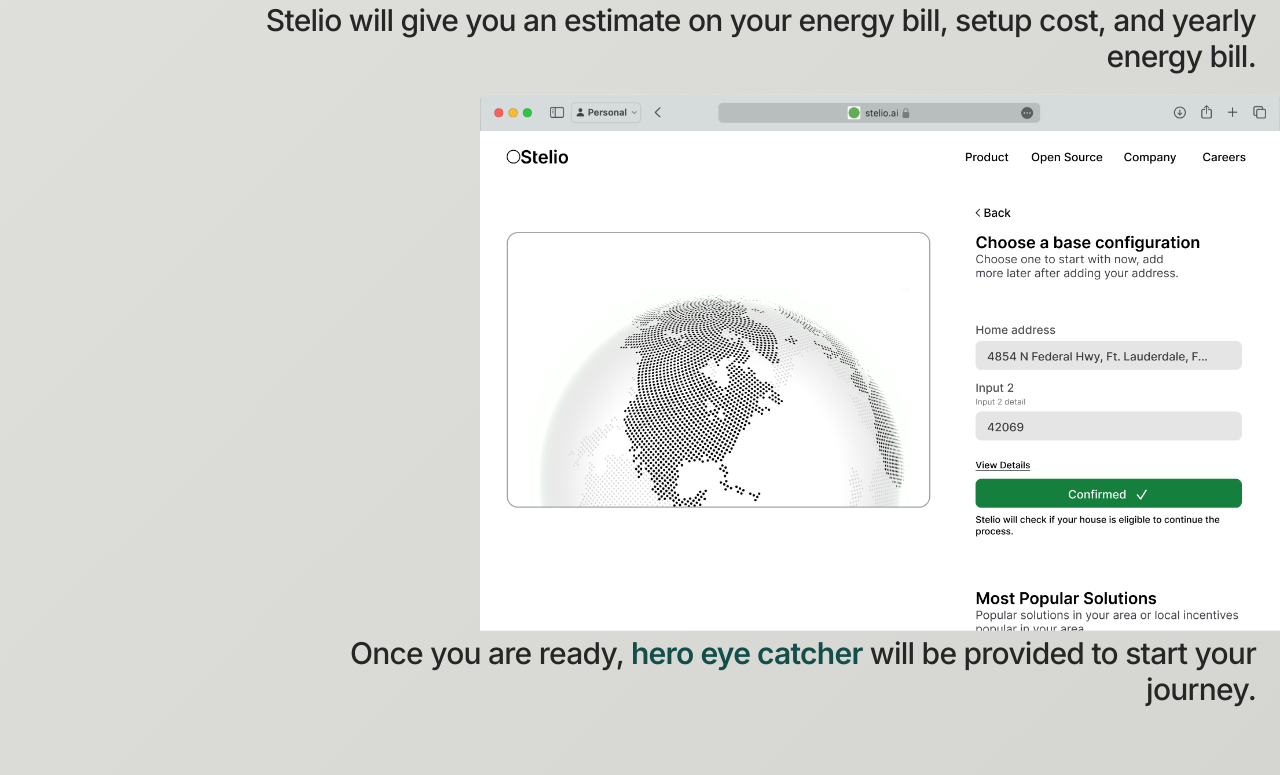
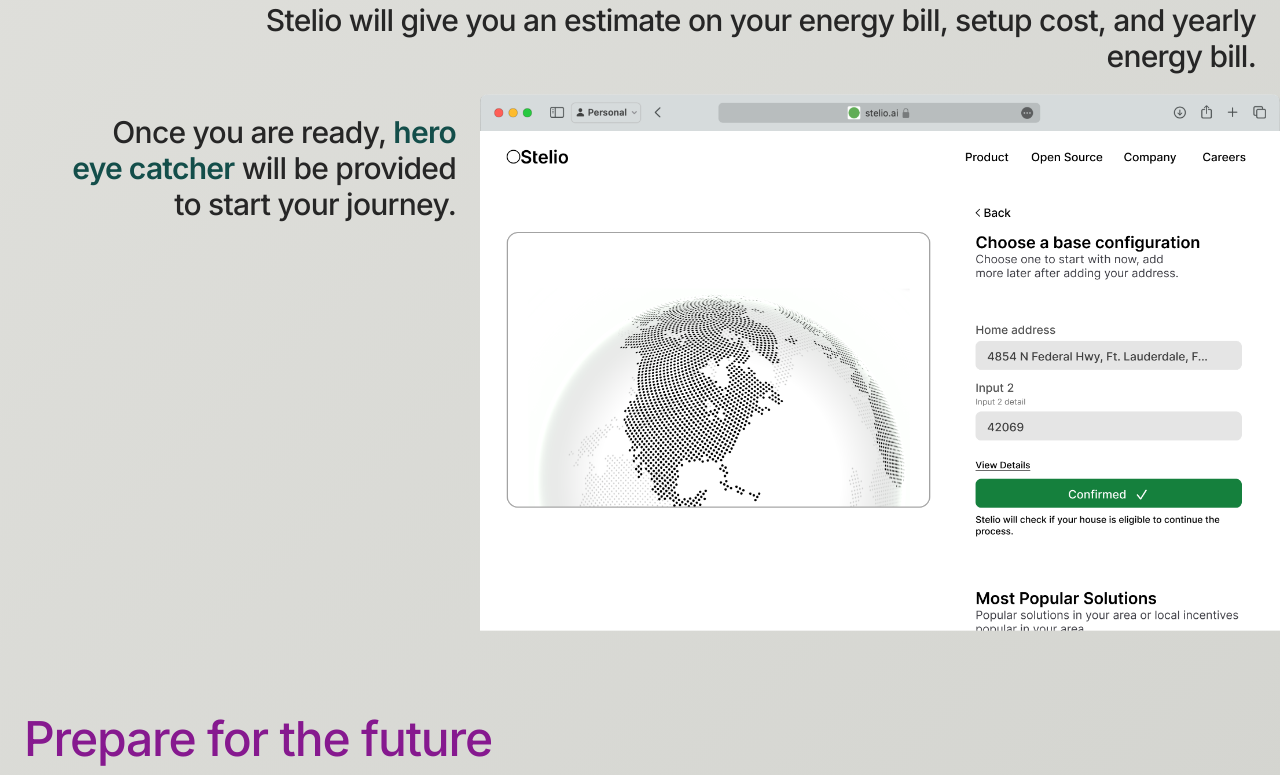
Before and after one commit to degstn/anole, a Next.js app in the folder frontend/: page / in a window 1280 px wide. Shown: the part 1729-2504 px from the top of the page. Built offline with nearby package versions, Linux system fonts and the light colour scheme.

Commit message:
updated homepage lg text spacing

```diff
--- a/frontend/src/app/(client)/page.tsx
+++ b/frontend/src/app/(client)/page.tsx
@@ -117,6 +117,9 @@ export default function Home() {
         <span>Stelio will give you an estimate on your energy bill, setup cost, and yearly energy bill. </span>
         </p>
         <div className='flex justify-end'>
+        <p className="text-xl lg:text-3xl tracking-tight max-w-sm text-neutral-800 font-medium mt-5 mx-6 text-end">
+        <span>Once you are ready, <span className="font-semibold text-teal-900">hero eye catcher</span> will be provided to start your journey.</span>
+        </p>
         <picture>
           <Image
             src="/g1f.png"
@@ -125,10 +128,9 @@ export default function Home() {
             height={500}
           />
         </picture>
+
+
         </div>
-        <p className="text-xl lg:text-3xl tracking-tight lg:ml-60 text-neutral-800 font-medium mb-5 mx-6 text-end">
-        <span>Once you are ready, <span className="font-semibold text-teal-900">hero eye catcher</span> will be provided to start your journey.</span>
-        </p>
 
         <div ref={otherRef1} id="otherRef1">
         <h1 className="text-3xl lg:text-5xl tracking-tight max-w-3xl text-fuchsia-800 font-medium mb-2 mt-20 mx-6">
@@ -146,10 +148,10 @@ export default function Home() {
             height={500}
           />
         </picture>
-        </div>
-        <p className="text-xl lg:text-3xl tracking-tight  max-w-3xl text-neutral-800 font-medium mb-5 mx-6">
+        <p className="text-xl lg:text-3xl tracking-tight max-w-sm text-neutral-800 font-medium mb-5 mx-6">
         <span>Once you are ready, <span className="font-semibold text-fuchsia-900">hero eye catcher</span> will be provided to start your journey.</span>
         </p>
+        </div>
         </div>
         </div>
 
```
